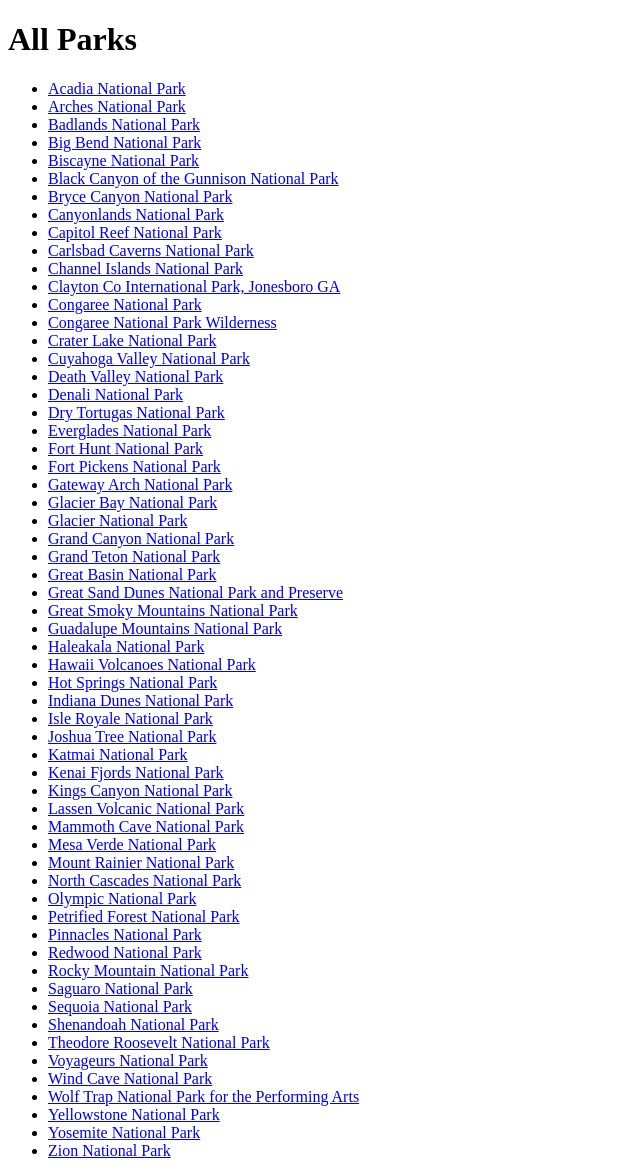
After one commit to dali798/my-capstone-project, a Flask app: page /parks in a window 1280 px wide. The commit adds this page. Shown: the whole page, without its empty margins (0-640 px from the left). Run offline with Flask 2, Linux system fonts and the light colour scheme.

Commit message:
added all_parks.html and all_park_trails.html

```diff
--- a/crud.py
+++ b/crud.py
@@ -1,5 +1,6 @@
 """CRUD operations"""
 from model import db, User, Trail, Rating, connect_to_db
+import csv
 
 def create_user(first_name, last_name, email, password):
     """create and return a new user"""
@@ -69,6 +70,25 @@ def get_trail_by_id(trail_id):
 
     return Trail.query.get(trail_id)
 
+def get_parks_list():
+    """Return all park by list"""
+
+    with open ("trails_data.csv", newline="") as f:
+        trails_data = csv.DictReader(f)
+        parks_list=[]
+        for trail in trails_data:
+            park = trail["area_name"]
+            if park not in parks_list:
+                parks_list.append(park)
+
+    return parks_list
+
+
+def get_trails_by_park(park):
+    """Return trais by park"""
+
+    return Trail.query.filter(Trail.park==park).all()
+
 
 def create_rating(user, trail, score):
     """Create and return a new rating"""
--- a/server.py
+++ b/server.py
@@ -35,6 +35,23 @@ def show_trail(trail_id):
 
     trail = crud.get_trail_by_id(trail_id)
     return render_template("trails_detail.html", trail=trail)
+
+
+@app.route("/parks/<park>")
+def show_park_trails(park):
+    """Show all trails of a park"""
+
+    park_trails = crud.get_trails_by_park(park)
+    return render_template("all_park_trails.html", park_trails=park_trails)
+
+
+@app.route("/parks")
+def show_park():
+    """Show all parks"""
+
+    parks = crud.get_parks_list()
+    parks.sort()
+    return render_template("all_parks.html", parks=parks)
 
 
 @app.route("/users")
@@ -77,7 +94,7 @@ def log_in():
         flash("The email or password you entered is not correct.")
     else:
         #Storing the user's email in session
-        session["use_email"] = user.email
+        session["user_email"] = user.email
         flash(f"Welcome back, {user.first_name}!")
 
     return redirect("/")
@@ -87,7 +104,7 @@ def log_in():
 def create_rating(trail_id):
     """Create a new rating for the trail"""
 
-    log_in_email = session["use_email"]
+    log_in_email = session["user_email"]
     rating_score = request.form.get("rating")
 
 
--- /dev/null
+++ b/templates/all_parks.html
@@ -0,0 +1,16 @@
+{% extends 'base.html' %}
+{% block title %}All Parks{% endblock %}
+
+{% block body %}
+<h1>All Parks</h1>
+
+<ul>
+    {% for park in parks %}
+      <li>
+        <a href="/parks/{{ park }}">
+          {{ park }}
+      </a>
+      </li>
+    {% endfor %}
+  </ul>
+{% endblock %}
--- a/templates/homepage.html
+++ b/templates/homepage.html
@@ -8,7 +8,8 @@
 
   <h2>Navigation</h2>
   <ul>
-      <li><a href="/trails">View all trails</a></li>
+      <li><a href="/trails">View trails by trails' names</a></li>
+      <li><a href="/parks">View trails by parks</a></li>
       <li><a href="/users">View all users</a></li>
   </ul>
 
--- a/templates/trails_detail.html
+++ b/templates/trails_detail.html
@@ -36,7 +36,7 @@
         Activities: {{ trail.activities }}
     </p>
 
-    {% if session.get('use_email') %}
+    {% if session.get('user_email') %}
     <h2>Rate this trail</h2>
     <form action="/trails/{{trail.trail_id}}/ratings" method="POST">
         <p>
```
Also changed, not shown: templates/all_park_trails.html (added, +16 -0 lines), templates/all_users.html (added, +13 -0 lines).
